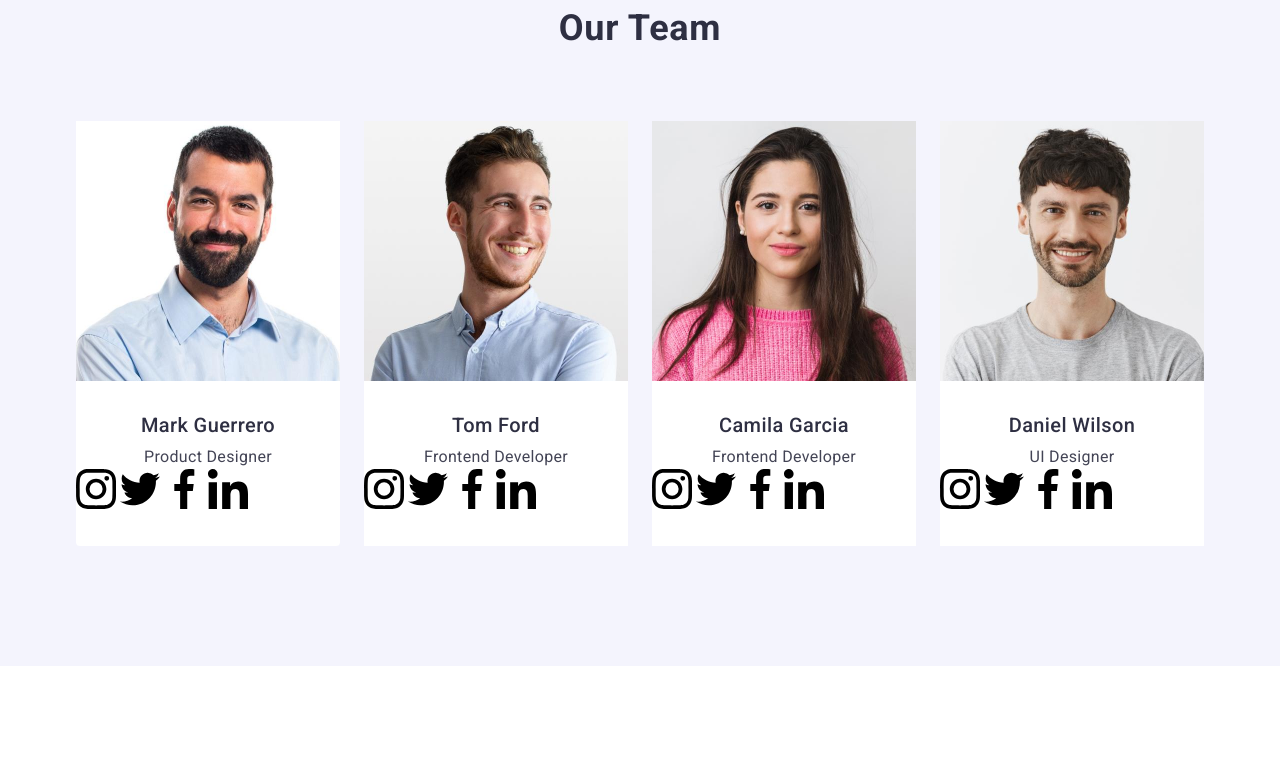
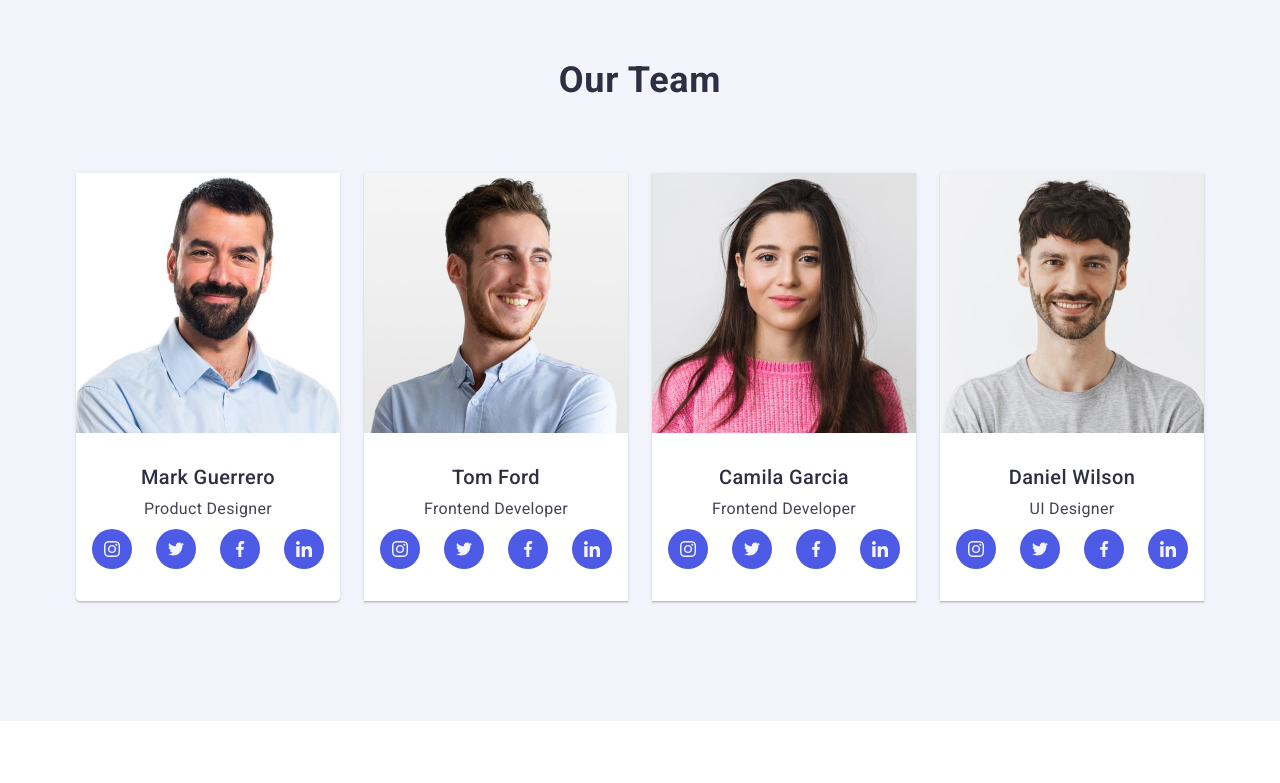
Before and after one commit to Anatoliy-Sukhanov/goit-markup-hw-04, a plain HTML site: page index.html in a window 1280 px wide. Shown: the part 1220-2003 px from the top of the page. Drawn offline with nearby package versions, Linux system fonts and the light colour scheme.

Commit message:
add class and div

```diff
--- a/css/styles.css
+++ b/css/styles.css
@@ -166,7 +166,16 @@ img {
   clip: rect(0 0 0 0);
   overflow: hidden;
 }
-
+.icon-benefits-bk {
+  display: flex;
+  align-items: center;
+  justify-content: center;
+  height: 112px;
+  background-color: #f4f4fd;
+  border: 1px solid #8e8f99;
+  border-radius: 4px;
+  margin-bottom: 8px;
+}
 .benefit-list {
   display: flex;
   gap: 24px;
@@ -189,6 +198,40 @@ img {
   line-height: 1.5;
   letter-spacing: 0.02em;
   color: #434455;
+}
+
+.icon-team {
+  fill: #f4f4fd;
+}
+
+.icon-team-list {
+  display: flex;
+  justify-content: center;
+  gap: 24px;
+}
+
+.icon-team-item {
+  display: flex;
+  justify-content: center;
+  align-items: center;
+  width: 40px;
+  height: 40px;
+}
+
+.icon-team-link {
+  width: 100%;
+  height: 100%;
+  background-color: #4d5ae5;
+  border-radius: 50%;
+  display: flex;
+  justify-content: center;
+  align-items: center;
+}
+.icon-team-link:hover {
+  background-color: #404bbf;
+}
+.icon-team-link:focus {
+  background-color: #404bbf;
 }
 
 .team {
@@ -216,6 +259,9 @@ img {
 
 .team-item {
   background-color: #ffffff;
+  box-shadow: 0px 1px 6px rgba(46, 47, 66, 0.08),
+    0px 1px 1px rgba(46, 47, 66, 0.16), 0px 2px 1px rgba(46, 47, 66, 0.08);
+  background: #fff;
 }
 .team-item:first-child {
   border-radius: 0px 0px 4px 4px;
@@ -234,6 +280,7 @@ img {
   letter-spacing: 0.02em;
   text-align: center;
   color: #434455;
+  margin-bottom: 8px;
 }
 .name {
   padding: 32px 0;
@@ -288,3 +335,9 @@ footer {
   display: inline-block;
   margin-bottom: 16px;
 }
+
+.icon-footer-list {
+  display: flex;
+  justify-content: center;
+  gap: 16px;
+}
--- a/index.html
+++ b/index.html
@@ -74,9 +74,11 @@
               </p>
             </li>
             <li class="benefit-item">
+              <div class="icon-benefits-bk">
                 <svg class="icon-benefits" width="64" height="64">
                   <use href="./images/icons.svg#icon-clock"></use>
                 </svg>
+              </div class="icon-benefits-bk">
               <h3 class="benefit-title">Punctuality</h3>
               <p class="benefit-text">
                 Bring the key message to the brand's audience for the best price
@@ -84,9 +86,11 @@
               </p>
             </li>
             <li class="benefit-item">
+              <div class="icon-benefits-bk">
                 <svg class="icon-benefits" width="64" height="64">
                   <use href="./images/icons.svg#icon-diagram"></use>
                 </svg>
+              </div class="icon-benefits-bk">
               <h3 class="benefit-title">Diligence</h3>
               <p class="benefit-text">
                 Research and confirm brands that present the strongest digital
@@ -94,9 +98,11 @@
               </p>
             </li>
             <li class="benefit-item">
+             <div class="icon-benefits-bk">
               <svg class="icon-benefits" width="64" height="64">
                 <use href="./images/icons.svg#icon-astronaut"></use>
               </svg>
+             </div class="icon-benefits-bk">
               <h3 class="benefit-title">Technologies</h3>
               <p class="benefit-text">
                 Design practice focused on digital experiences. We bring forth a
@@ -119,18 +125,38 @@
               <div class="name">
                 <h3 class="team-title">Mark Guerrero</h3>
                 <p class="team-text">Product Designer</p>
-                <svg class="icon-team" width="40" height="40">
+                <div>
+                  <ul class="icon-team-list">
+                    <li class="icon-team-item">
+                      <a href="" class="icon-team-link">
+                <svg class="icon-team" width="16" height="16">
                   <use href="./images/icons.svg#icon-instagram"></use>
                 </svg>
-                <svg class="icon-team" width="40" height="40">
+              </a>
+              </li>
+                <li class="icon-team-item">
+                  <a href="" class="icon-team-link">
+                <svg class="icon-team" width="16" height="16">
                   <use href="./images/icons.svg#icon-twitter"></use>
                 </svg>
-                <svg class="icon-team" width="40" height="40">
+              </a>
+              </li>
+                <li class="icon-team-item">
+                  <a href="" class="icon-team-link">
+                <svg class="icon-team" width="16" height="16">
                   <use href="./images/icons.svg#icon-facebook"></use>
                 </svg>
-                <svg class="icon-team" width="40" height="40">
+              </a>
+              </li>
+                <li class="icon-team-item">
+                  <a href="" class="icon-team-link">
+                <svg class="icon-team" width="16" height="16">
                   <use href="./images/icons.svg#icon-linkedin"></use>
                 </svg>
+              </a>
+              </li>
+                </ul>
+                </div>
               </div>
             </li>
             <li class="team-item">
@@ -142,18 +168,38 @@
               <div class="name">
                 <h3 class="team-title">Tom Ford</h3>
                 <p class="team-text">Frontend Developer</p>
-                <svg class="icon-team" width="40" height="40">
+                <div>
+                  <ul class="icon-team-list">
+                    <li class="icon-team-item">
+                      <a href="" class="icon-team-link">
+                <svg class="icon-team" width="16" height="16">
                   <use href="./images/icons.svg#icon-instagram"></use>
                 </svg>
-                <svg class="icon-team" width="40" height="40">
+              </a>
+              </li>
+                <li class="icon-team-item">
+                  <a href="" class="icon-team-link">
+                <svg class="icon-team" width="16" height="16">
                   <use href="./images/icons.svg#icon-twitter"></use>
                 </svg>
-                <svg class="icon-team" width="40" height="40">
+              </a>
+              </li>
+                <li class="icon-team-item">
+                  <a href="" class="icon-team-link">
+                <svg class="icon-team" width="16" height="16">
                   <use href="./images/icons.svg#icon-facebook"></use>
                 </svg>
-                <svg class="icon-team" width="40" height="40">
+              </a>
+              </li>
+                <li class="icon-team-item">
+                  <a href="" class="icon-team-link">
+                <svg class="icon-team" width="16" height="16">
                   <use href="./images/icons.svg#icon-linkedin"></use>
                 </svg>
+              </a>
+              </li>
+                </ul>
+                </div>
               </div>
             </li>
             <li class="team-item">
@@ -165,18 +211,38 @@
               <div class="name">
                 <h3 class="team-title">Camila Garcia</h3>
                 <p class="team-text">Frontend Developer</p>
-                <svg class="icon-team" width="40" height="40">
+                <div>
+                  <ul class="icon-team-list">
+                    <li class="icon-team-item">
+                      <a href="" class="icon-team-link">
+                <svg class="icon-team" width="16" height="16">
                   <use href="./images/icons.svg#icon-instagram"></use>
                 </svg>
-                <svg class="icon-team" width="40" height="40">
+              </a>
+              </li>
+                <li class="icon-team-item">
+                  <a href="" class="icon-team-link">
+                <svg class="icon-team" width="16" height="16">
                   <use href="./images/icons.svg#icon-twitter"></use>
                 </svg>
-                <svg class="icon-team" width="40" height="40">
+              </a>
+              </li>
+                <li class="icon-team-item">
+                  <a href="" class="icon-team-link">
+                <svg class="icon-team" width="16" height="16">
                   <use href="./images/icons.svg#icon-facebook"></use>
                 </svg>
-                <svg class="icon-team" width="40" height="40">
+              </a>
+              </li>
+                <li class="icon-team-item">
+                  <a href="" class="icon-team-link">
+                <svg class="icon-team" width="16" height="16">
                   <use href="./images/icons.svg#icon-linkedin"></use>
                 </svg>
+              </a>
+              </li>
+                </ul>
+                </div>
               </div>
             </li>
             <li class="team-item">
@@ -188,18 +254,38 @@
               <div class="name">
                 <h3 class="team-title">Daniel Wilson</h3>
                 <p class="team-text">UI Designer</p>
-                <svg class="icon-team" width="40" height="40">
+                <div>
+                  <ul class="icon-team-list">
+                    <li class="icon-team-item">
+                      <a href="" class="icon-team-link">
+                <svg class="icon-team" width="16" height="16">
                   <use href="./images/icons.svg#icon-instagram"></use>
                 </svg>
-                <svg class="icon-team" width="40" height="40">
+              </a>
+              </li>
+                <li class="icon-team-item">
+                  <a href="" class="icon-team-link">
+                <svg class="icon-team" width="16" height="16">
                   <use href="./images/icons.svg#icon-twitter"></use>
                 </svg>
-                <svg class="icon-team" width="40" height="40">
+              </a>
+              </li>
+                <li class="icon-team-item">
+                  <a href="" class="icon-team-link">
+                <svg class="icon-team" width="16" height="16">
                   <use href="./images/icons.svg#icon-facebook"></use>
                 </svg>
-                <svg class="icon-team" width="40" height="40">
+              </a>
+              </li>
+                <li class="icon-team-item">
+                  <a href="" class="icon-team-link">
+                <svg class="icon-team" width="16" height="16">
                   <use href="./images/icons.svg#icon-linkedin"></use>
                 </svg>
+              </a>
+              </li>
+                </ul>
+                </div>
               </div>
             </li>
           </ul>
@@ -274,19 +360,39 @@
           digital marketing & growth solutions.
         </p>
         <div class="footer-media">
+          <div>
           <p class="footer-media-text">Social media</p>
-          <svg class="footer-icons" width="40" height="40">
+                  <ul class="icon-footer-list">
+                    <li class="icon-team-item">
+                      <a href="" class="icon-team-link">
+                <svg class="icon-team" width="16" height="16">
                   <use href="./images/icons.svg#icon-instagram"></use>
                 </svg>
-          <svg class="footer-icons" width="40" height="40">
+              </a>
+              </li>
+                <li class="icon-team-item">
+                  <a href="" class="icon-team-link">
+                <svg class="icon-team" width="16" height="16">
                   <use href="./images/icons.svg#icon-twitter"></use>
                 </svg>
-          <svg class="footer-icons" width="40" height="40">
+              </a>
+              </li>
+                <li class="icon-team-item">
+                  <a href="" class="icon-team-link">
+                <svg class="icon-team" width="16" height="16">
                   <use href="./images/icons.svg#icon-facebook"></use>
                 </svg>
-          <svg class="footer-icons" width="40" height="40">
+              </a>
+              </li>
+                <li class="icon-team-item">
+                  <a href="" class="icon-team-link">
+                <svg class="icon-team" width="16" height="16">
                   <use href="./images/icons.svg#icon-linkedin"></use>
                 </svg>
+              </a>
+              </li>
+                </ul>
+                </div>
         </div>
       </div>
     </footer>
```
Lines whose indentation alone changed are shown as unchanged.
